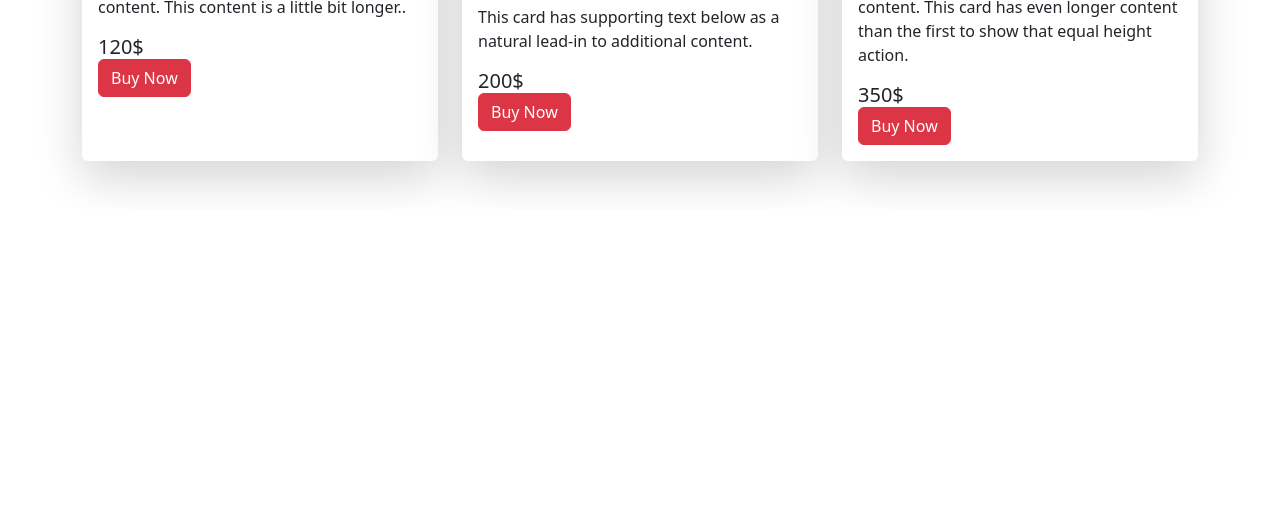
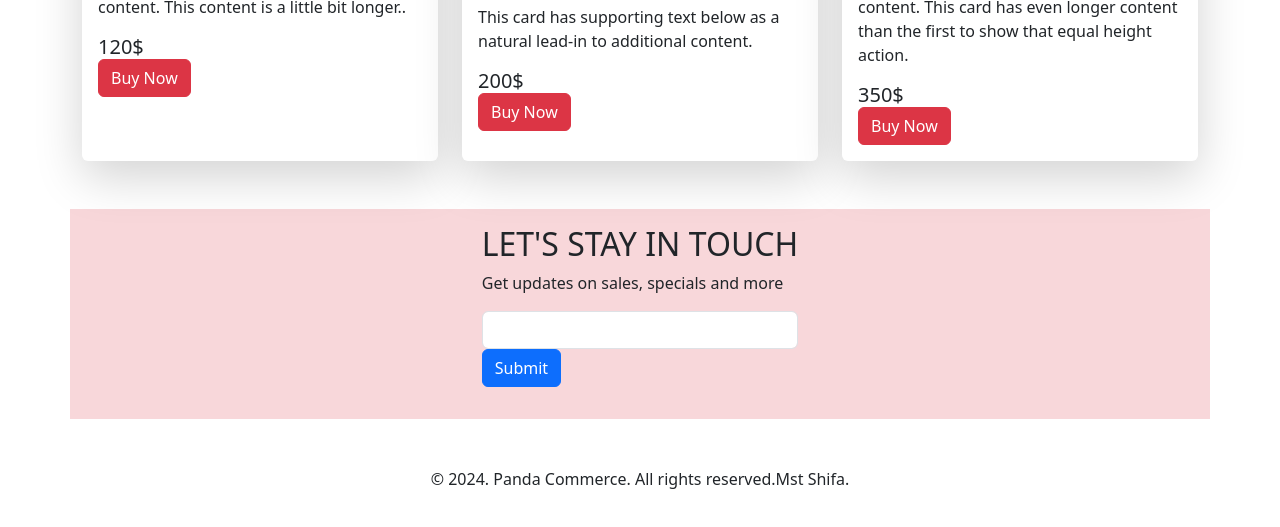
Before and after one commit to mstshifa1/panda, a plain HTML site: page index.html in a window 1280 px wide. Shown: the part 2211-2738 px from the top of the page. Before the commit the page ends 2420 px from the top, so only its background shows below. Drawn offline with nearby package versions, Linux system fonts and the light colour scheme.

Commit message:
last part

```diff
--- a/index.html
+++ b/index.html
@@ -230,6 +230,29 @@
           </div>
         </div>
       </section>
-       <!-- /Backpacks -->
+ <!-- /Backpacks -->
+  <!-- last -->
+   <section class="container bg-danger-subtle d-flex justify-content-center align-items-center p-3">
+    <div>
+       <div>
+         <h2>LET'S STAY IN TOUCH</h2>
+         <p>Get updates on sales, specials and more</p>
+       </div>
+       <form>
+          <div class="mb-3">
+            <input type="email" class="form-control" id="exampleInputEmail1" aria-describedby="emailHelp">
+            <button type="submit" class="btn btn-primary">Submit</button>
+          </div>
+       </form>
+    </div>
+   </section>
+   <!-- /last -->
+    <!-- Footer -->
+     <footer class="text-center my-5">
+        <div>
+          &copy 2024. Panda Commerce. All rights reserved.Mst Shifa.
+        </div>
+     </footer>
+     <!-- /Footer -->
 </body>
 </html>
```
